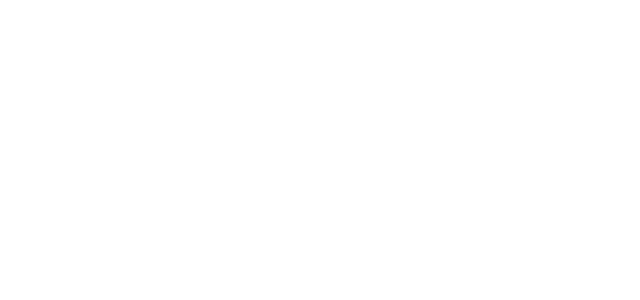
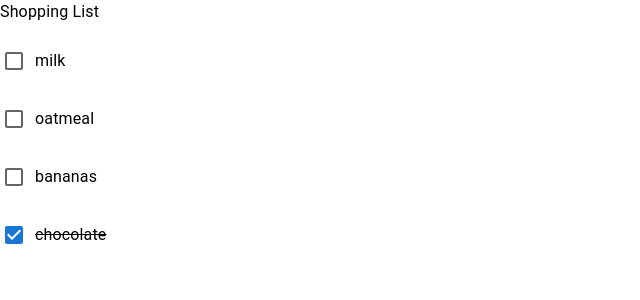
Before and after one commit to iva585/capstone-project, a React (Vite) app: page /shopping-list in a window 1280 px wide. Before the commit this address had no page. Shown: the top 300 px of the page, without its empty margins (0-640 px from the left). Built offline with nearby package versions, Linux system fonts and the light colour scheme.

Commit message:
feature: move storage layer to redux

```diff
--- a/package.json
+++ b/package.json
@@ -47,10 +47,13 @@
     "@emotion/react": "^11.6.0",
     "@mui/icons-material": "^5.2.0",
     "@mui/material": "^5.1.1",
+    "@reduxjs/toolkit": "^1.6.2",
     "dotenv": "^10.0.0",
     "express": "^4.17.1",
     "react": "^17.0.2",
     "react-dom": "^17.0.2",
-    "react-router-dom": "^6.0.1"
+    "react-redux": "^7.2.6",
+    "react-router-dom": "^6.0.1",
+    "redux": "^4.1.2"
   }
 }
--- a/src/app/App.tsx
+++ b/src/app/App.tsx
@@ -1,24 +1,11 @@
 import React from 'react';
 import { BrowserRouter, Routes, Route } from 'react-router-dom';
-import type { ShoppingListItemType } from './components/ShoppingListItem';
 import ShoppingList from './pages/ShoppingList/ShoppingList';
 
-// @TODO - replace with actual storage layer
-const mockItems: ShoppingListItemType[] = [
-  { id: 1, title: 'milk', checked: false },
-  { id: 2, title: 'oatmeal', checked: false },
-  { id: 3, title: 'chocolate', checked: true },
-  { id: 4, title: 'bananas', checked: false },
-];
-
-function App(): JSX.Element {
-  return (
-    <BrowserRouter>
-      <Routes>
-        <Route path="/" element={<ShoppingList items={mockItems} />} />
-      </Routes>
-    </BrowserRouter>
-  );
-}
-
-export default App;
+export default (): JSX.Element => (
+  <BrowserRouter>
+    <Routes>
+      <Route path="/shopping-list" element={<ShoppingList />} />
+    </Routes>
+  </BrowserRouter>
+);
--- a/src/app/components/ShoppingListItem/index.tsx
+++ b/src/app/components/ShoppingListItem/index.tsx
@@ -1,6 +1,8 @@
 import './index.css';
 import { Checkbox, FormControlLabel, ListItem } from '@mui/material';
 import React from 'react';
+import { useDispatch } from 'react-redux';
+import { updateShoppingListItem } from '../../reducers/shoppingListReducer';
 
 type ShoppingListItemType = {
   id: number;
@@ -12,14 +14,36 @@ type Props = {
   item: ShoppingListItemType;
 };
 
-export default (props: Props): JSX.Element => (
+export default (props: Props): JSX.Element => {
+  const dispatch = useDispatch();
+
+  const handleChange = (
+    _: React.ChangeEvent<HTMLInputElement>,
+    checked: boolean
+  ) => {
+    dispatch(
+      updateShoppingListItem({
+        ...props.item,
+        checked,
+      })
+    );
+  };
+
+  return (
     <ListItem>
       <FormControlLabel
         className={props.item.checked ? 'crossed-off' : ''}
         label={props.item.title}
-      control={<Checkbox edge="start" checked={props.item.checked} />}
+        control={
+          <Checkbox
+            onChange={handleChange}
+            edge="start"
+            checked={props.item.checked}
+          />
+        }
       />
     </ListItem>
   );
+};
 
 export type { ShoppingListItemType };
--- a/src/app/main.tsx
+++ b/src/app/main.tsx
@@ -2,10 +2,14 @@ import React from 'react';
 import ReactDOM from 'react-dom';
 import './globals.css';
 import App from './App';
+import { Provider } from 'react-redux';
+import { store } from './store';
 
 ReactDOM.render(
-  <React.StrictMode>
-    <App />
-  </React.StrictMode>,
+  <Provider store={store}>
+    <React.StrictMode>
+      <App />
+    </React.StrictMode>
+  </Provider>,
   document.querySelector('#app')
 );
--- a/src/app/pages/ShoppingList/ShoppingList.tsx
+++ b/src/app/pages/ShoppingList/ShoppingList.tsx
@@ -1,18 +1,19 @@
 import { List, Typography } from '@mui/material';
 import React from 'react';
-import type { ShoppingListItemType } from '../../components/ShoppingListItem';
+import { useSelector } from 'react-redux';
 import ShoppingListItem from '../../components/ShoppingListItem';
+import type { RootState } from '../../store';
 
-type Props = {
-  items: ShoppingListItemType[];
-};
+export default (): JSX.Element => {
+  const shoppingListItems = useSelector(
+    (state: RootState) => state.shoppingList
+  );
 
-export default (props: Props): JSX.Element => {
   return (
     <>
       <Typography>Shopping List</Typography>
       <List>
-        {props.items
+        {[...shoppingListItems]
           .sort((a, b) => (a.checked ? 1 : 0) - (b.checked ? 1 : 0))
           .map((item) => (
             <ShoppingListItem key={item.id} item={item} />
--- /dev/null
+++ b/src/app/reducers/shoppingListReducer.ts
@@ -0,0 +1,30 @@
+import { createSlice } from '@reduxjs/toolkit';
+import type { PayloadAction } from '@reduxjs/toolkit';
+import type { ShoppingListItemType } from '../components/ShoppingListItem';
+
+const initialState: ShoppingListItemType[] = [
+  { id: 1, title: 'milk', checked: false },
+  { id: 2, title: 'oatmeal', checked: false },
+  { id: 3, title: 'chocolate', checked: true },
+  { id: 4, title: 'bananas', checked: false },
+];
+
+const shoppingListSlice = createSlice({
+  name: 'shoppingList',
+  initialState,
+  reducers: {
+    updateShoppingListItem(state, action: PayloadAction<ShoppingListItemType>) {
+      return [...state].map((item) => {
+        if (item.id === action.payload.id) {
+          return action.payload;
+        }
+
+        return item;
+      });
+    },
+  },
+});
+
+export const { updateShoppingListItem } = shoppingListSlice.actions;
+
+export default shoppingListSlice.reducer;
--- /dev/null
+++ b/src/app/store.ts
@@ -0,0 +1,10 @@
+import { configureStore } from '@reduxjs/toolkit';
+import shoppingListReducer from './reducers/shoppingListReducer';
+
+export const store = configureStore({
+  reducer: {
+    shoppingList: shoppingListReducer,
+  },
+});
+
+export type RootState = ReturnType<typeof store.getState>;
```
Also changed, not shown: 1 other file (tests, documents, lock files or other folders). Lines whose indentation alone changed are shown as unchanged.
